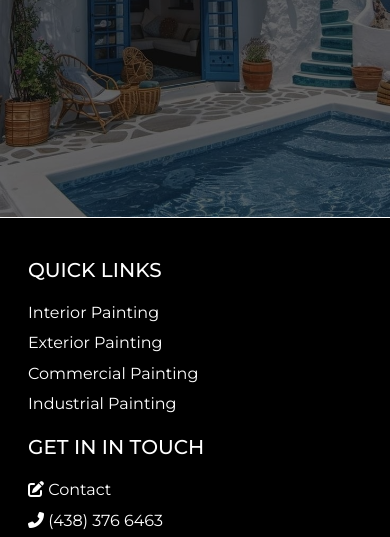
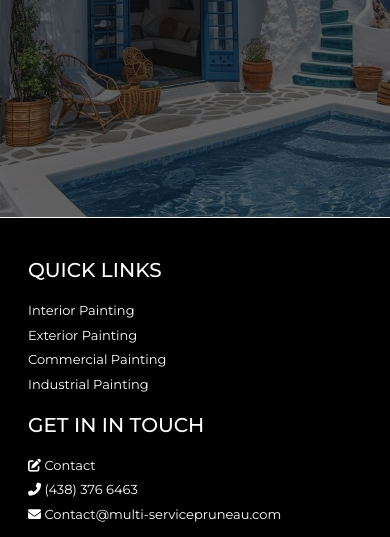
Before and after one commit to Ejazali96/Multi-service, a plain HTML site: page index.html in a window 390 px wide. Shown: the part 6060-6597 px from the top of the page. Drawn offline with nearby package versions, Linux system fonts and the light colour scheme.

Commit message:
footer-font

```diff
--- a/css/style.css
+++ b/css/style.css
@@ -496,6 +496,9 @@ footer{
   .form-group {
     width: 100%;
 }
+.footer-link ul li {
+  font-size: 13px;
+}
 .contact-card {
   gap: 0px;
 }
```
